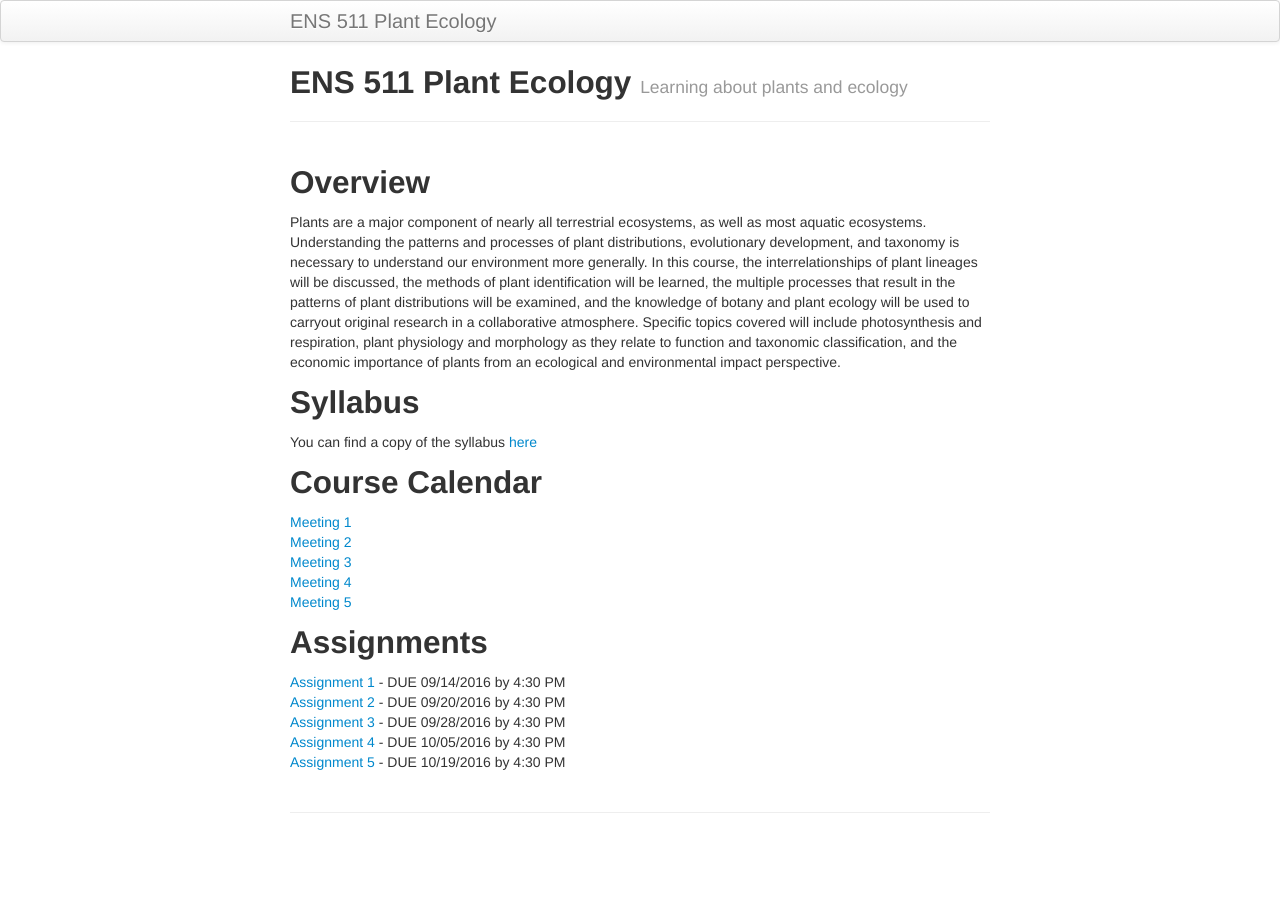
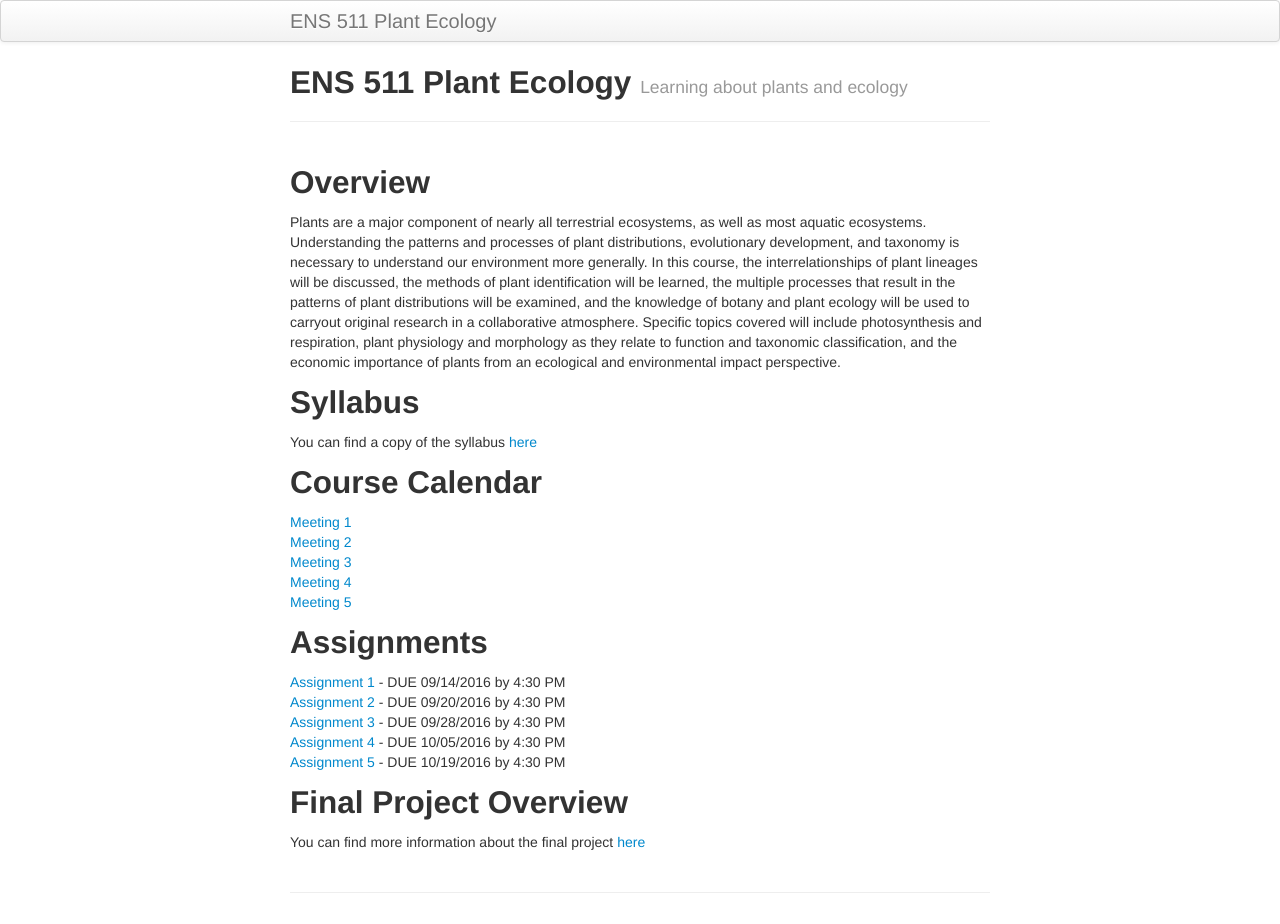
Before and after one commit to mlammens/ENS-511-Plant-Ecology, a Jekyll site: the page built from index.md, in a window 1280 px wide. Built offline with Jekyll 4.4.1, drawn with Linux system fonts in a browser that asks for light colours; before the commit the page ends 900 px from its top, so only the background shows below that.

Commit message:
Added information about final project to website

```diff
--- a/index.md
+++ b/index.md
@@ -31,3 +31,7 @@ You can find a copy of the syllabus [here](pages/syllabus.html)
 [Assignment 3](pages/assignment-3.html) - DUE 09/28/2016 by 4:30 PM
 [Assignment 4](pages/assignment-4.html) - DUE 10/05/2016 by 4:30 PM
 [Assignment 5](pages/assignment-5.html) - DUE 10/19/2016 by 4:30 PM
+
+## Final Project Overview
+
+You can find more information about the final project [here](pages/final-project.html)
```
Also changed, not shown: pages/meeting-8.md (added, +5 -0 lines), pages/final-project.md (added).
